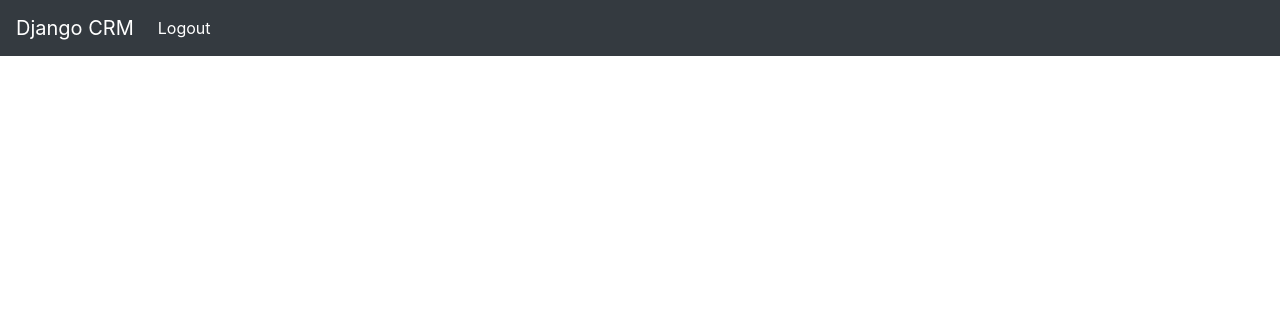
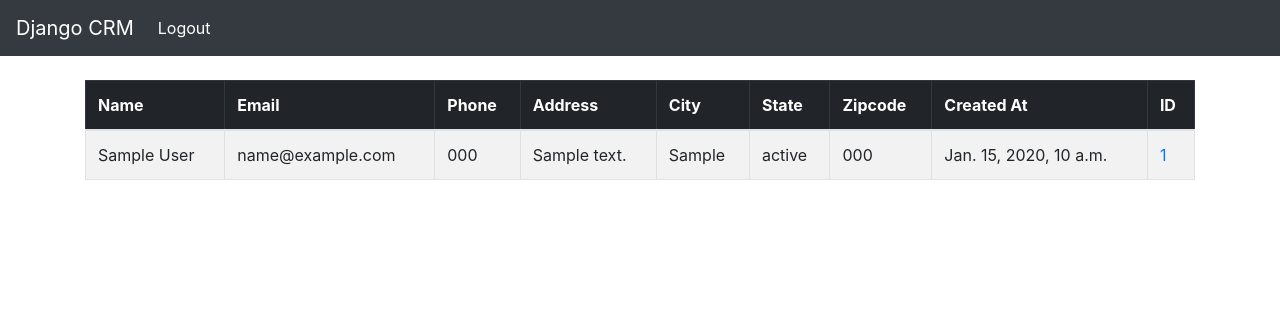
Before and after one commit to alexlitocortez/CRM, a Django app: page / in a window 1280 px wide. Shown: the top 316 px of the page. Run offline with Django 4.2, Linux system fonts and the light colour scheme; a user stored in the database is signed in; tables that the repository leaves empty hold one stand-in row (values such as "Sample post").

Commit message:
added record template

```diff
--- a/root/backend/players/models.py
+++ b/root/backend/players/models.py
@@ -1,6 +1,4 @@
 from django.db import models
-from django.contrib.auth.models import AbstractUser
-
 
 class Record(models.Model):
     created_at = models.DateTimeField(auto_now_add=True)
@@ -14,9 +12,4 @@ class Record(models.Model):
     zipcode = models.CharField(max_length=20)
 
     def __str__(self):
-	    return(f"{self.first_name} {self.last_name}")
-
-class CustomUser(models.Model):
-    first_name = models.CharField(max_length=50)
-    last_name = models.CharField(max_length=50)
-    email = models.CharField(max_length=50)
+        return(f"{self.first_name} {self.last_name}")
--- a/root/backend/players/templates/home.html
+++ b/root/backend/players/templates/home.html
@@ -1,9 +1,45 @@
 {% extends 'base.html' %}
 {% block content %}
 
-<div class="col-md-6 offset-md-3">
+{% if user.is_authenticated %}
 
-  {% if user.is_authenticated %}
+
+<table class="table table-striped table-hover table-bordered">
+  <thead class="table-dark">
+    <tr>
+      <th scope="col">Name</th>
+      <th scope="col">Email</th>
+      <th scope="col">Phone</th>
+      <th scope="col">Address</th>
+      <th scope="col">City</th>
+      <th scope="col">State</th>
+      <th scope="col">Zipcode</th>
+      <th scope="col">Created At</th>
+      <th scope="col">ID</th>
+    </tr>
+  </thead>
+  <tbody>
+    {% if records %}
+    {% for record in records %}
+    <tr>
+      <td>{{ record.first_name }}
+        {{ record.last_name }}
+      </td>
+      <td> {{ record.email }}</td>
+      <td> {{ record.phone }}</td>
+      <td> {{ record.address }}</td>
+      <td> {{ record.city }}</td>
+      <td> {{ record.state }}</td>
+      <td> {{ record.zipcode }}</td>
+      <td> {{ record.created_at }}</td>
+      <td><a href="{% url 'record' record.id %}">{{ record.id }}</a> </td>
+    </tr>
+    {% endfor %}
+    {% endif %}
+    </tr>
+  </tbody>
+</table>
+
 
 
 {% else %}
@@ -26,7 +62,6 @@
   </form>
 </form>
 
-</div>
 
 {% endif %}
 
--- a/root/backend/players/urls.py
+++ b/root/backend/players/urls.py
@@ -7,5 +7,6 @@ urlpatterns = [
     path('', views.home, name='home'),
     path('logout/', views.logout_user, name='logout'),
     path('register/', views.register_user, name='register'),
+    path('record/<int:pk>', views.customer_record, name='record'),
     # path('model-data/', views.get_model_data, name='model data'),
 ]
--- a/root/backend/players/views.py
+++ b/root/backend/players/views.py
@@ -14,6 +14,7 @@ from .forms import SignUpForm
 
 @csrf_exempt
 def home(request):
+    records = Record.objects.all()
     # Check to see if logging in
     if request.method == 'POST':
         username = request.POST['username']
@@ -28,7 +29,7 @@ def home(request):
             messages.success(request, "There Was An Error Logging In, Please Try Again...")
             return redirect('home')
     else:
-        return render(request, 'home.html', {})
+        return render(request, 'home.html', {'records': records})
 
 @csrf_exempt
 def logout_user(request):
@@ -36,6 +37,7 @@ def logout_user(request):
     messages.success(request, "You Have Been Logged Out...")
     return redirect('home')
 
+@csrf_exempt
 def register_user(request):
     if request.method == 'POST':
         form = SignUpForm(request.POST)
@@ -46,8 +48,17 @@ def register_user(request):
             password = form.cleaned_data['password1']
             user = authenticate(username=username, password=password)
             login(request, user)
-            messages.success(request, "You have successfully registered")
-            return redirect('home')
+            return redirect('home.html')
     else:
         form = SignUpForm()
         return render(request, 'register.html', {'form': form})
+    return render(request, 'register.html', {'form': form})
+
+def customer_record(request, pk):
+    if request.user.is_authenticated:
+        # Look Up Individual Record
+        customer_record = Record.objects.get(id=pk)
+        return render(request, 'record.html', {'customer_record': customer_record})
+    else:
+        messages.success(request, "You Must Be Logged In To View That Page...")
+        return redirect('home')
```
Also changed, not shown: root/backend/players/templates/record.html (added, +17 -0 lines), root/backend/players/templates/register.html (+24 -6 lines), root/backend/players/migrations/0001_initial.py, root/backend/players/migrations/0002_record_delete_players.py (deleted). Lines whose indentation alone changed are shown as unchanged.
